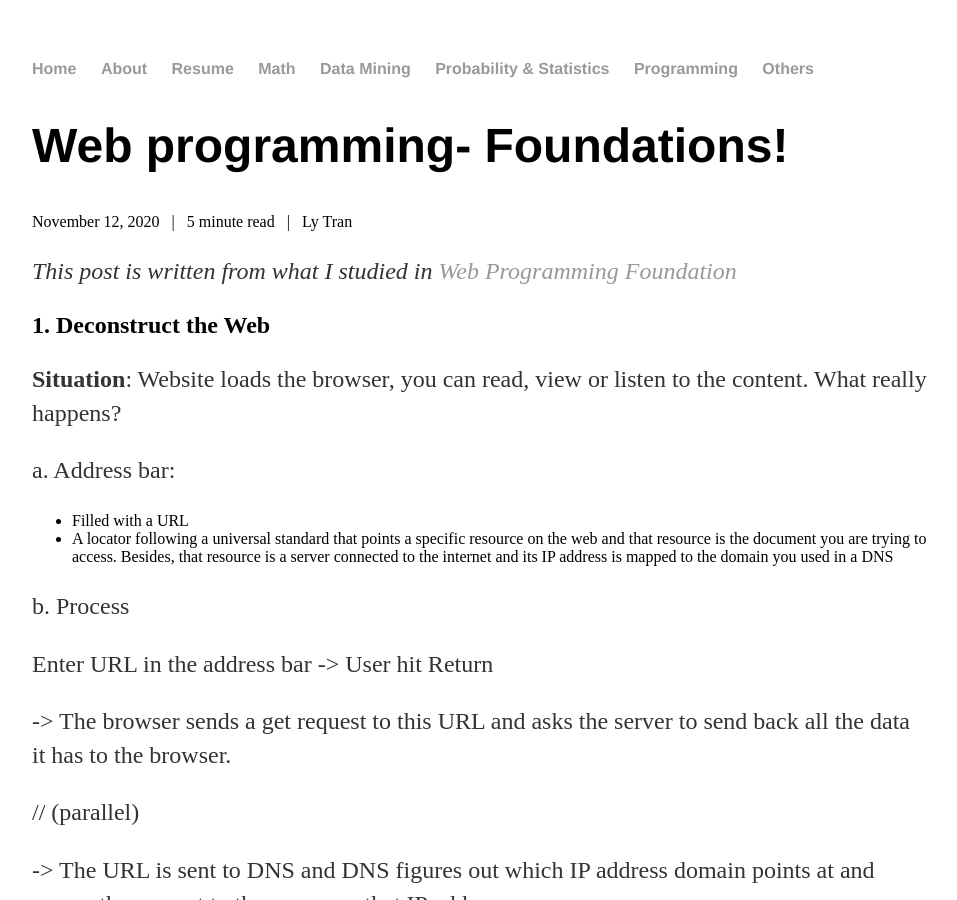
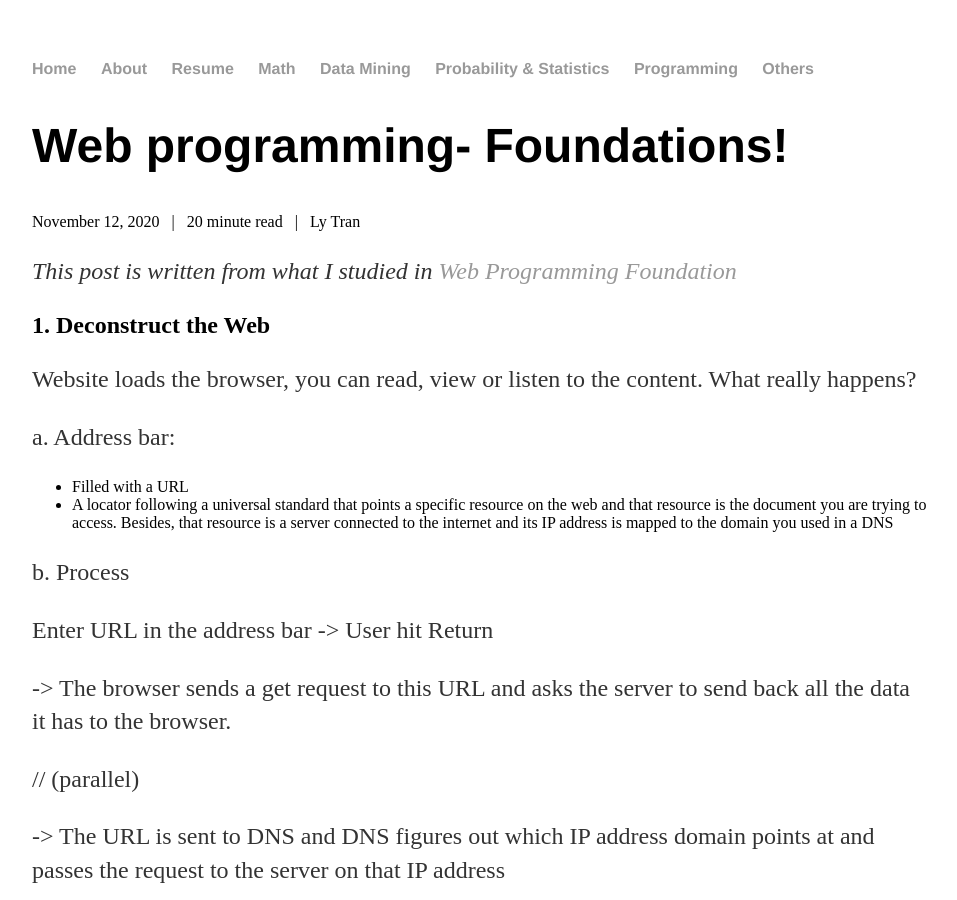
Before and after one commit to lytranp/lytranp.github.io, a Jekyll site: the page built from _posts/others/2020-11-13-web-programming.md, in a window 1280 px wide and 900 px high. Shown: the whole window, without its empty margins (160-1117 px from the left). Built offline with Jekyll 4.4.1, drawn with Linux system fonts in a browser that asks for light colours; a script that is not in the unit is left out.

Commit message:
Edit web programming

```diff
--- a/_posts/others/2020-11-13-web-programming.md
+++ b/_posts/others/2020-11-13-web-programming.md
@@ -2,7 +2,7 @@
 layout: post
 mathjax: true
 title: "Web programming- Foundations!"
-read: 5
+read: 20
 secondary: others
 date: 2020-11-12
 ---
@@ -11,11 +11,11 @@
 
 ## 1. Deconstruct the Web
 
-**Situation**: Website loads the browser, you can read, view or listen to the content. What really happens?
+Website loads the browser, you can read, view or listen to the content. What really happens?
 
 a. Address bar:
-- Filled with a URL
-- A locator following a universal standard that points a specific resource on the web and that resource is the document you are trying to access. Besides, that resource is a server connected to the internet and its IP address is mapped to the domain you used in a DNS
++ Filled with a URL
+* A locator following a universal standard that points a specific resource on the web and that resource is the document you are trying to access. Besides, that resource is a server connected to the internet and its IP address is mapped to the domain you used in a DNS
 
 b. Process
 
```
